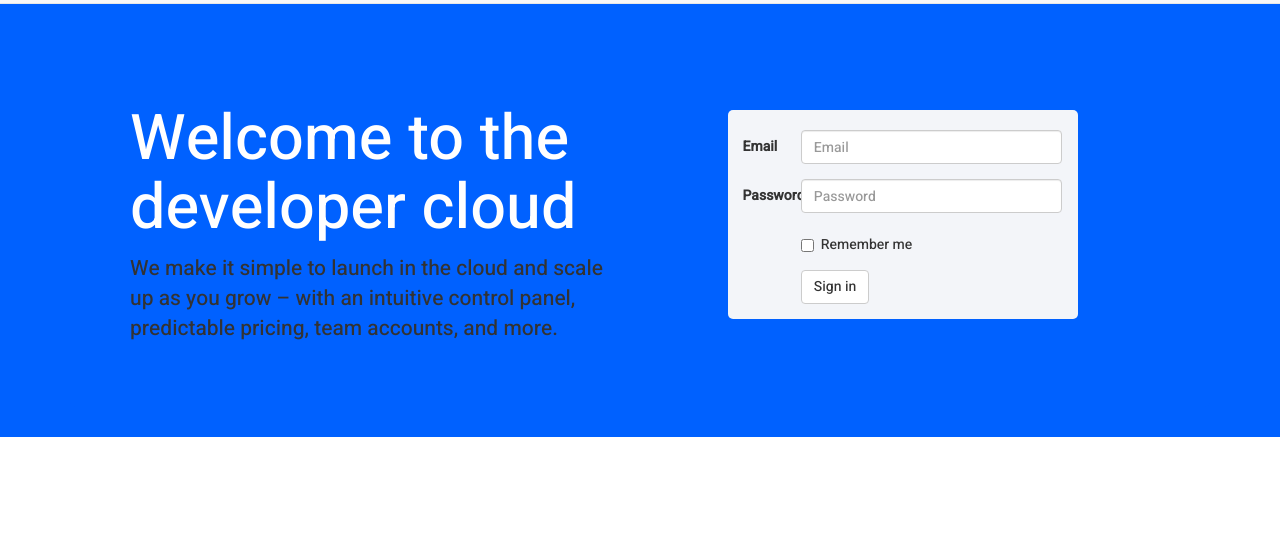
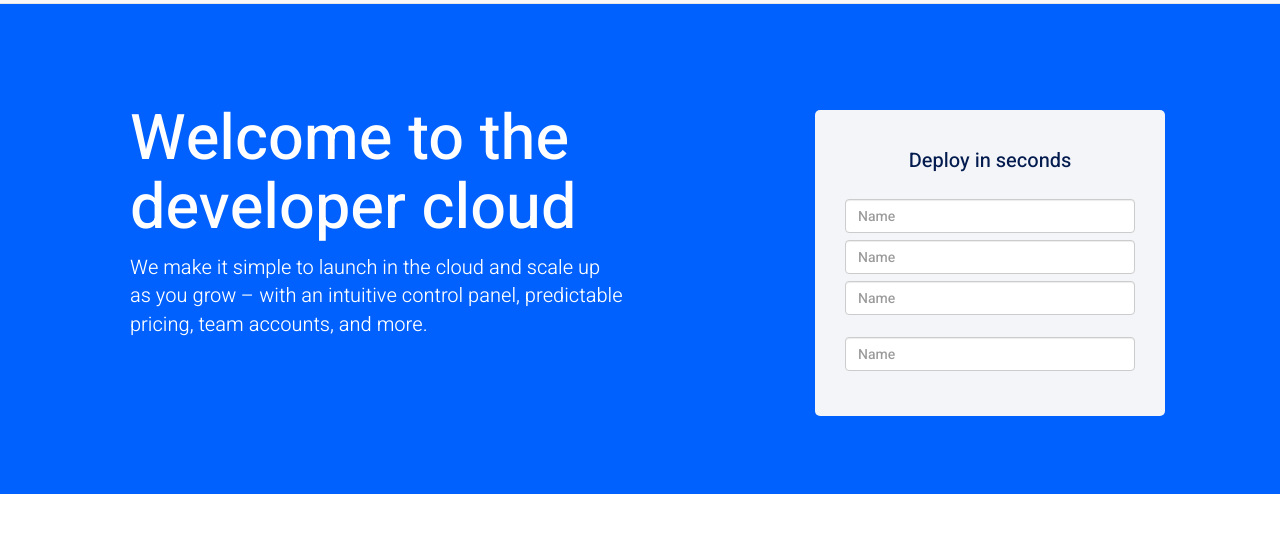
Before and after one commit to AlexGuriev8/html-css-digitalocean, a plain HTML site: page index.html in a window 1280 px wide. Shown: the part 63-596 px from the top of the page. Drawn offline with nearby package versions, Linux system fonts and the light colour scheme.

Commit message:
da rivedere il form

```diff
--- a/css/style.css
+++ b/css/style.css
@@ -43,15 +43,32 @@ main .bg-1 .jumbotron{
 main {
     font-family: 'Heebo', sans-serif;
 }
+main .bg-1 .titolo {
+width: 100%;
+text-align: center;
+color: #031b4e;
+background-color: #f3f5f9;
 
+}
+main .bg-1 h5 {
+  font-size: 20px;
+  padding: 10px 0;
+}
 main .bg-1  .pac h1 {
   padding-top: 100px;
   color: white;
 }
+main .bg-1  .pac p  {
+  color: white;
+  font-size: 20px;
+  font-family: 'Heebo', sans-serif;;
+}
 main .jumbotron .col-md-4 {
   margin-top: 125px;
 }
-
+main .bg-1 .form-horizontal .ass {
+  padding: 0 30px
+}
 @media screen and (max-width: 768px) {
 
 }
--- a/index.html
+++ b/index.html
@@ -8,7 +8,7 @@
    <link rel="stylesheet" href="https://maxcdn.bootstrapcdn.com/bootstrap/3.3.7/css/bootstrap.min.css" integrity="sha384-BVYiiSIFeK1dGmJRAkycuHAHRg32OmUcww7on3RYdg4Va+PmSTsz/K68vbdEjh4u" crossorigin="anonymous">
    <link href="https://fonts.googleapis.com/css2?family=Open+Sans:ital@1&display=swap" rel="stylesheet">
    <link rel="stylesheet" href="https://use.fontawesome.com/releases/v5.13.1/css/all.css">
-   <link href="https://fonts.googleapis.com/css2?family=Heebo:wght@500&display=swap" rel="stylesheet">
+   <link href="https://fonts.googleapis.com/css2?family=Heebo:wght@300;500&display=swap" rel="stylesheet">
   <title>Digital Ocean</title>
   </head>
   <body>
@@ -78,34 +78,39 @@
                            <h1>Welcome to the developer cloud</h1>
                            <p>We make it simple to launch in the cloud and scale up as you grow – with an intuitive control panel, predictable pricing, team accounts, and more.</p>
                          </div>
-                         <div class="col-md-4 col-md-offset-1 color ">
-                           <form class="form-horizontal form1">
+                         <div class="col-md-4 col-md-offset-2 color ">
+                           <div class=" card-header-title titolo">
+                              <h5> Deploy in seconds</h5>
+                           </div>
+                           <form class="form-horizontal">
+                              <div class="row">
+                                 <div class="col-md-12 ass ">
                                     <div class="form-group">
-                               <label for="inputEmail3" class="col-sm-2 control-label">Email</label>
-                               <div class="col-sm-10">
-                                 <input type="email" class="form-control" id="inputEmail3" placeholder="Email">
+                                           <label for="text" class="col-md-2 control-label"></label>
+                                    <div class="col-md-12">
+                                          <input type="text" class="form-control"  placeholder="Name">
+                                   </div>
+                                  <div class="col-md-12">
+                                   <div class="form-group">
+                                          <label for="text" class="col-md-2 control-label"></label>
+                                  <div class="col-md-12">
+                                        <input type="text" class="form-control"  placeholder="Name">
+                                 </div>
+                                 <div class="form-group">
+                                        <label for="text" class="col-md-2 control-label"></label>
+                                 <div class="col-md-12 ass">
+                                       <input type="text" class="form-control"  placeholder="Name">
                                 </div>
                               </div>
                               <div class="form-group">
-                               <label for="inputPassword3" class="col-sm-2 control-label">Password</label>
-                               <div class="col-sm-10">
-                                 <input type="password" class="form-control" id="inputPassword3" placeholder="Password">
-                               </div>
-                              </div>
-                              <div class="form-group">
-                               <div class="col-sm-offset-2 col-sm-10">
-                                 <div class="checkbox">
-                                   <label>
-                                     <input type="checkbox"> Remember me
-                                   </label>
+                                     <label for="text" class="col-md-2 control-label"></label>
+                              <div class="col-md-12 ass">
+                                    <input type="text" class="form-control"  placeholder="Name">
                              </div>
                             </div>
                                  </div>
-                              <div class="form-group">
-                               <div class="col-sm-offset-2 col-sm-10">
-                                 <button type="submit" class="btn btn-default">Sign in</button>
                               </div>
-                              </div>
+
                            </form>
                          </div>
                     </div>
```
Lines whose indentation alone changed are shown as unchanged.
